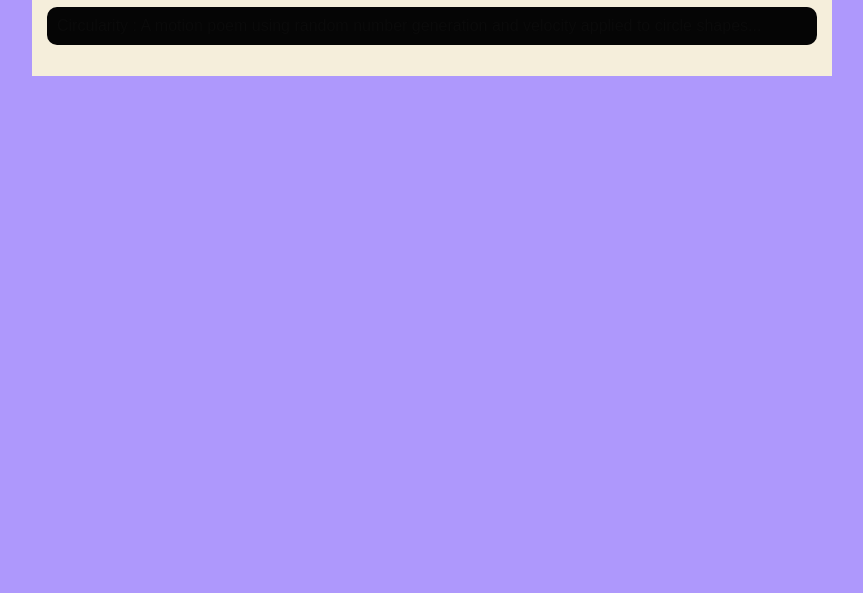
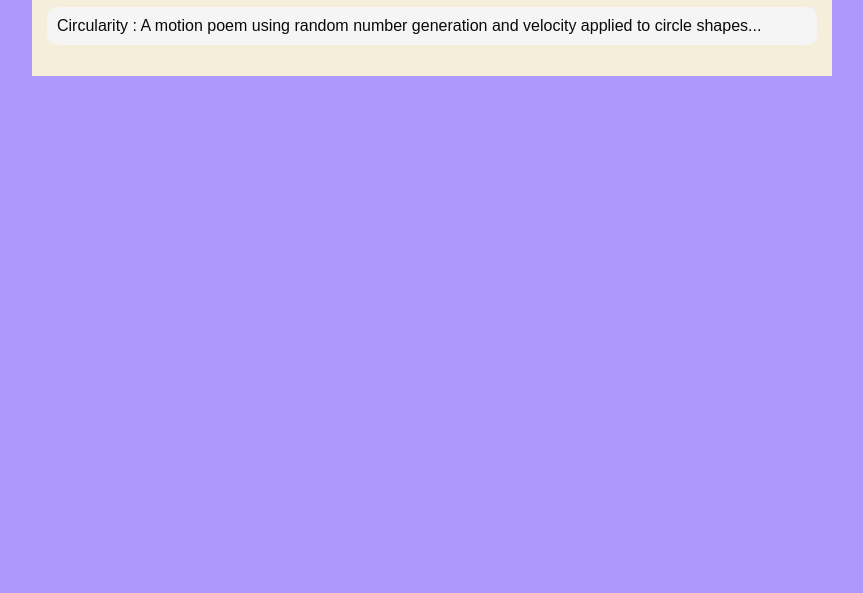
Before and after one commit to Dfcolligan/Dfcolligan.github.io, a plain HTML site: page portfolio.html in a window 1280 px wide. Shown: the part 207-800 px from the top of the page, without its empty margins (208-1071 px from the left). Drawn offline with nearby package versions, Linux system fonts and the light colour scheme.

Commit message:
Portfolio

```diff
--- a/portfolio.html
+++ b/portfolio.html
@@ -62,7 +62,7 @@
             }
 
             #portfolio li {
-                background: rgb(5, 5, 5);
+                background: rgb(245, 245, 245);
                 padding: 10px;
                 border-radius: 10px;
                 margin-bottom: 10px;
```
